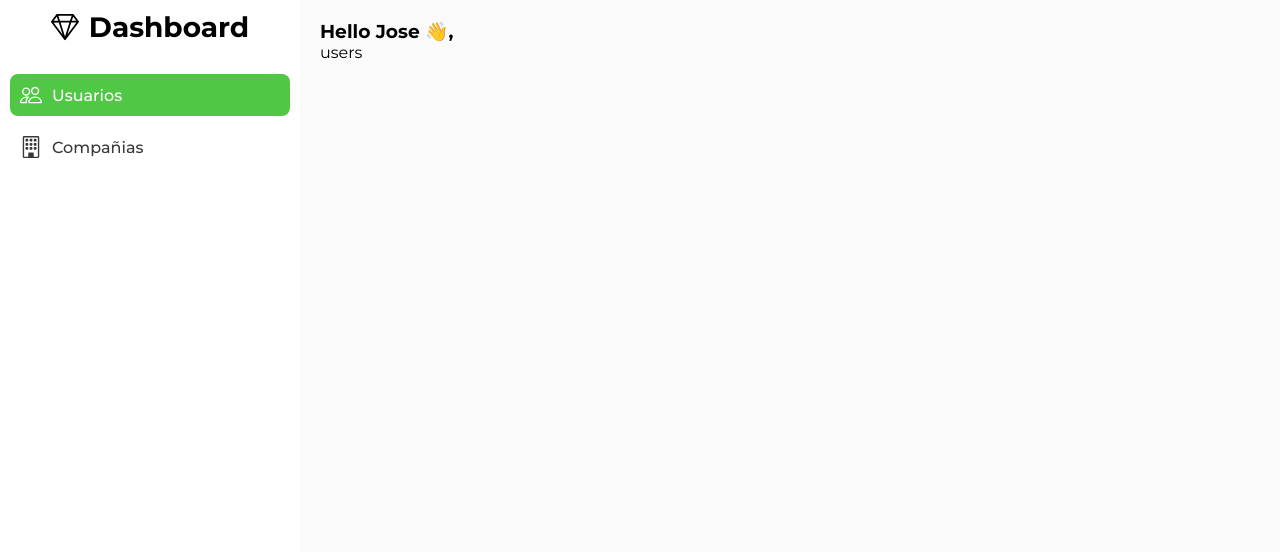
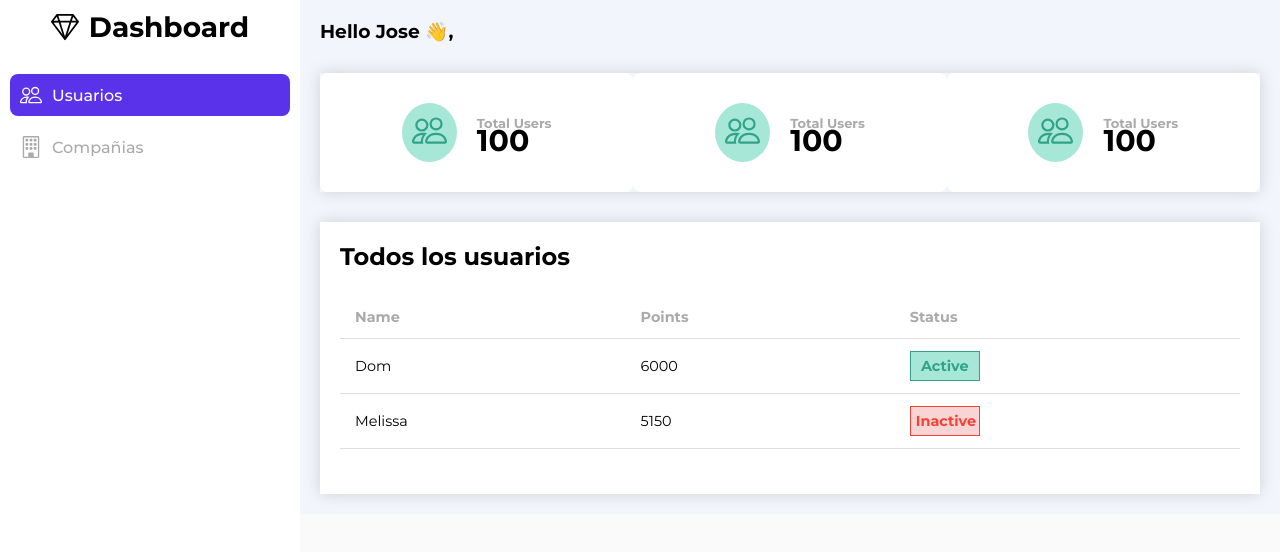
Before and after one commit to JosseMontano/sip-web, a React (Vite) app: page /#/dashboard/users in a window 1280 px wide. Shown: the top 552 px of the page. Built offline with nearby package versions, Linux system fonts and the light colour scheme.

Commit message:
style: Dashboard reponsive

```diff
--- a/src/assets/icons/user.tsx
+++ b/src/assets/icons/user.tsx
@@ -1,12 +1,14 @@
 type ParamsType = {
   size: string;
+  color?: string;
 };
-export const UserIcon = ({ size }: ParamsType) => {
+export const UserIcon = ({ size,color }: ParamsType) => {
   return (
     <svg
       xmlns="http://www.w3.org/2000/svg"
       width={size}
       height={size}
+      style={{ color: color }}
       fill="currentColor"
       className="bi bi-people"
       viewBox="0 0 16 16"
--- a/src/common/components/privateNavigation/privateNavigation.tsx
+++ b/src/common/components/privateNavigation/privateNavigation.tsx
@@ -3,14 +3,22 @@ import styled from "@emotion/styled";
 import Sidebar from "./siderbar";
 
 const Container = styled.div`
-  .content{
+  background-color: #f2f6fc;
+
+`;
+
+const Content = styled.div`
+
     margin-left: 300px;
     padding: 20px;
+    h3{
+      margin-bottom: 30px;
+    }
+    @media (width<=900px) {
+      margin-left: 200px;
   }
   @media (width<=800px) {
-    .content{
       margin-left: 100px;
-    }
   }
 `
 
@@ -18,10 +26,10 @@ const PrivateNavigation = () => {
   return (
     <Container>
       <Sidebar />
-      <div className="content">
+      <Content>
         <h3>Hello Jose 👋,</h3>
-      <Outlet />
-      </div>
+        <Outlet />
+      </Content>
     </Container>
   );
 };
--- a/src/common/components/privateNavigation/siderbar.tsx
+++ b/src/common/components/privateNavigation/siderbar.tsx
@@ -3,6 +3,7 @@ import {
   firstMandatoryColor,
   thirdMandatoryColor,
   primaryColor,
+  primaryColorDash,
 } from "../../constants/colors";
 
 import UseRouter from "../../hooks/useRouter";
@@ -31,6 +32,12 @@ const Container = styled.div`
       font-size: 28px;
     }
   }
+  @media (width<=900px) {
+    width: 200px;
+    .header h1{
+      font-size: 22px;
+   }
+  }
   @media (width<=800px) {
     width: 100px;
    .header h1{
@@ -52,7 +59,7 @@ const Section = styled.section<{ active: boolean }>`
   gap: 10px;
   font-weight: 500;
   cursor: pointer;
-  background-color: ${(props) => (props.active ? primaryColor : "transparent")};
+  background-color: ${(props) => (props.active ? primaryColorDash : "transparent")};
   border-radius: ${borderRadiusCard};
   padding: 10px;
   color: ${(props) => (props.active ? "white" : thirdMandatoryColor)};
--- /dev/null
+++ b/src/common/components/statistics/statistics.tsx
@@ -0,0 +1,98 @@
+import styled from "@emotion/styled";
+import { UserIcon } from "../../../assets/icons/user";
+import {
+  active1,
+  active2,
+  firstMandatoryColor,
+  thirdMandatoryColor,
+} from "../../constants/colors";
+import { borderRadiusCard } from "../../constants/borders";
+import { useWindowDimensions } from "../../hooks/useWindowDimension";
+
+const Container = styled.div`
+  display: grid;
+  grid-template-columns:repeat(auto-fit, minmax(100px, 1fr));
+  box-shadow: 0 0 15px rgba(0, 0, 0, 0.15);
+  @media (width<=450px) {
+    & > * {
+      grid-column: span 2;
+    }
+  }
+`;
+
+const Card = styled.div`
+  display: flex;
+  align-items: center;
+  justify-content: center;
+  background-color: ${firstMandatoryColor};
+  gap: 20px;
+  padding: 30px;
+  border-radius: ${borderRadiusCard};
+`;
+
+const ContentImg = styled.div`
+  background-color: ${active2};
+  padding: 10px;
+  border-radius: 50%;
+`;
+
+const Content = styled.div`
+  display: flex;
+  flex-direction: column;
+  justify-content: center;
+  h2 {
+    font-size: 13px;
+    color: ${thirdMandatoryColor};
+  }
+  p {
+    line-height: 20px;
+    font-size: 30px;
+    font-weight: bold;
+  }
+  @media (width<=630px) {
+
+    h2{
+        font-size: 10px;
+    }
+    p{
+        font-size: 18px;
+    }
+  }
+`;
+
+type ParamsType = {};
+export const Statistics = ({}: ParamsType) => {
+    const { width, height } = useWindowDimensions();
+console.log(width);
+  return (
+    <Container>
+      <Card>
+        <ContentImg>
+          <UserIcon size={width >= 630 ? "35px" : "22px"} color={active1} />
+        </ContentImg>
+        <Content>
+          <h2>Total Users</h2>
+          <p>100</p>
+        </Content>
+      </Card>
+      <Card>
+        <ContentImg>
+          <UserIcon size={width >= 630 ? "35px" : "22px"} color={active1} />
+        </ContentImg>
+        <Content>
+          <h2>Total Users</h2>
+          <p>100</p>
+        </Content>
+      </Card>
+      <Card>
+        <ContentImg>
+          <UserIcon size={width >= 630 ? "35px" : "22px"} color={active1} />
+        </ContentImg>
+        <Content>
+          <h2>Total Users</h2>
+          <p>100</p>
+        </Content>
+      </Card>
+    </Container>
+  );
+};
--- /dev/null
+++ b/src/common/components/table/table.tsx
@@ -0,0 +1,89 @@
+import styled from "@emotion/styled";
+import {
+  active1,
+  active2,
+  firstMandatoryColor,
+  fourthMandatoryColor,
+  inactive1,
+  inactive2,
+  thirdMandatoryColor,
+} from "../../constants/colors";
+
+
+
+const Container = styled.div`
+  box-shadow: 0 0 15px rgba(0, 0, 0, 0.15);
+  padding: 20px;
+  background-color: ${firstMandatoryColor};
+`;
+
+const TableStyle = styled.table`
+  border-collapse: collapse;
+  margin: 25px 0;
+  font-size: 0.9em;
+  font-family: sans-serif;
+  width: 100%;
+
+  thead tr {
+    color: ${thirdMandatoryColor};
+    text-align: left;
+    border-bottom: 1px solid #dddddd;
+  }
+
+  th,
+  td {
+    padding: 12px 15px;
+  }
+  tbody tr {
+    border-bottom: 1px solid #dddddd;
+  }
+`;
+
+const StatusStyled = styled.td<{ active: boolean }>`
+  padding: 10px;
+
+  span {
+    display: block;
+    border: 1px solid ${(props) => (props.active ? active1 : inactive1)};
+    color: ${(props) => (props.active ? active1 : inactive1)};
+    width: 70px;
+    font-weight: bolder;
+    padding: 5px;
+    text-align: center;
+    background-color: ${(props) => (props.active ? active2 : inactive2)};
+  }
+`;
+
+type ParamsType = {};
+export const Table = ({}: ParamsType) => {
+  return (
+    <Container>
+      <h2>Todos los usuarios</h2>
+      <TableStyle>
+        <thead>
+          <tr>
+            <th>Name</th>
+            <th>Points</th>
+            <th>Status</th>
+          </tr>
+        </thead>
+        <tbody>
+          <tr>
+            <td>Dom</td>
+            <td>6000</td>
+            <StatusStyled active={true}>
+              <span>Active</span>
+            </StatusStyled>
+          </tr>
+          <tr>
+            <td>Melissa</td>
+            <td>5150</td>
+            <StatusStyled active={false}>
+              <span>Inactive</span>
+            </StatusStyled>
+          </tr>
+        </tbody>
+      </TableStyle>
+    </Container>
+  );
+};
--- a/src/common/constants/colors.ts
+++ b/src/common/constants/colors.ts
@@ -1,6 +1,16 @@
 export const primaryColor = "#38c02ce0";
 export const secondaryColor = "#fafafa";
+export const thirdColor = "#21a914df";
 export const firstMandatoryColor = "#fff";
 export const secondMandatoryColor = "#000";
-export const thirdMandatoryColor = "#383838";
+export const thirdMandatoryColor = "#aaa";
+export const fourthMandatoryColor = "#108de9";
 export const starColor="#ffeb37"
+
+export const active1 = "#30a388";
+export const active2 = "#a6e7d8";
+
+export const inactive1 = "#f44336";
+export const inactive2 = "#f9d4d4";
+
+export const primaryColorDash = "#5932ea"
--- /dev/null
+++ b/src/common/hooks/useWindowDimension.tsx
@@ -0,0 +1,24 @@
+import { useState, useEffect } from 'react';
+
+function getWindowDimensions() {
+  const { innerWidth: width, innerHeight: height } = window;
+  return {
+    width,
+    height
+  };
+}
+
+export function useWindowDimensions() {
+  const [windowDimensions, setWindowDimensions] = useState(getWindowDimensions());
+
+  useEffect(() => {
+    function handleResize() {
+      setWindowDimensions(getWindowDimensions());
+    }
+
+    window.addEventListener('resize', handleResize);
+    return () => window.removeEventListener('resize', handleResize);
+  }, []);
+
+  return windowDimensions;
+}
--- a/src/dashboard/users/users.tsx
+++ b/src/dashboard/users/users.tsx
@@ -1,10 +1,21 @@
+import styled from "@emotion/styled";
+import { Statistics } from "../../common/components/statistics/statistics";
+import { Table } from "../../common/components/table/table";
+
+const Container = styled.div`
+    display: flex;
+    flex-direction: column;
+    gap:30px;
+`
+
 type ParamsType = {
 }
 const Users = ({}:ParamsType) => {
     return (
-        <div>
-            users
-        </div>
+        <Container>
+            <Statistics />
+            <Table />
+        </Container>
     );
 }
 
```
Also changed, not shown: src/index.css (line endings or trailing spaces).
